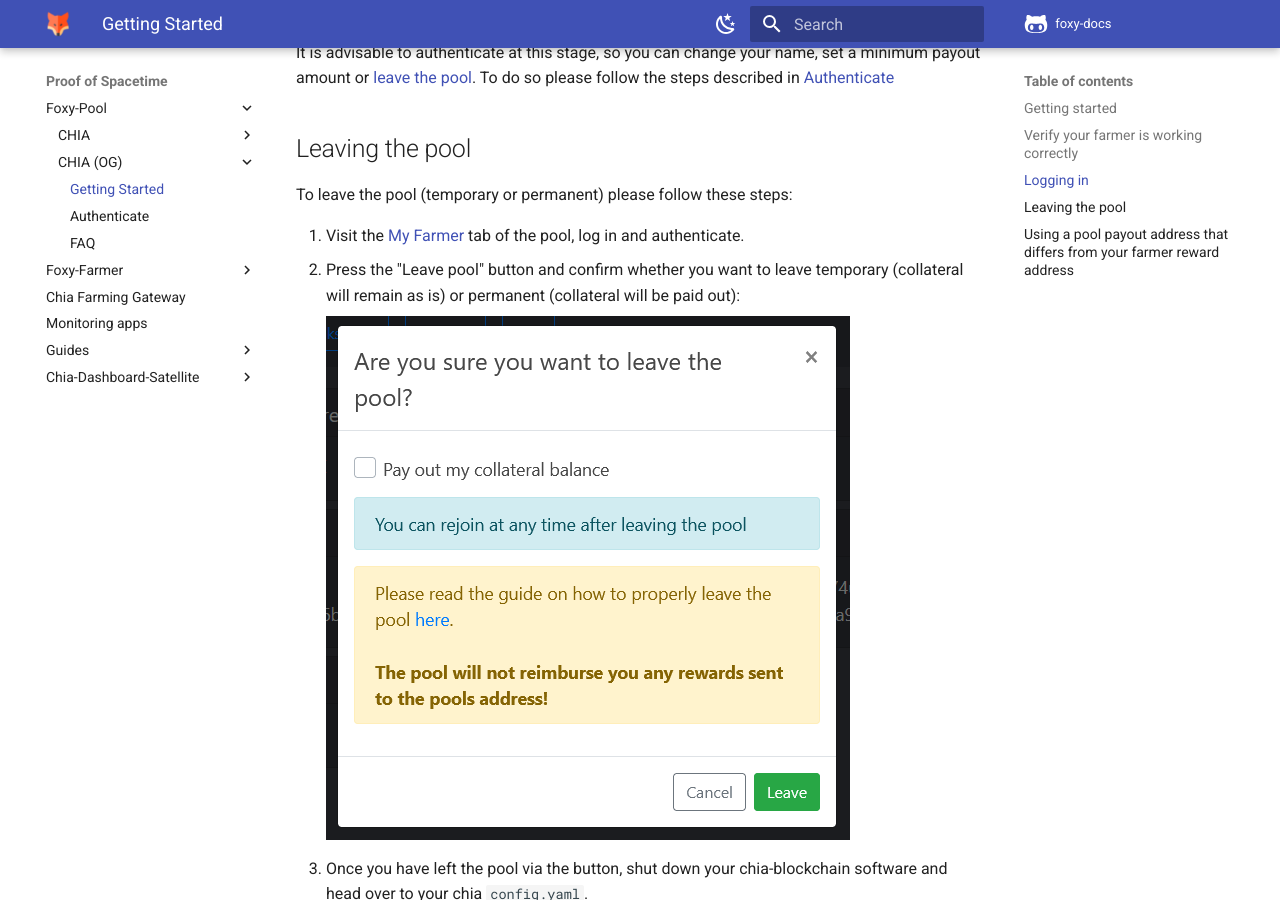
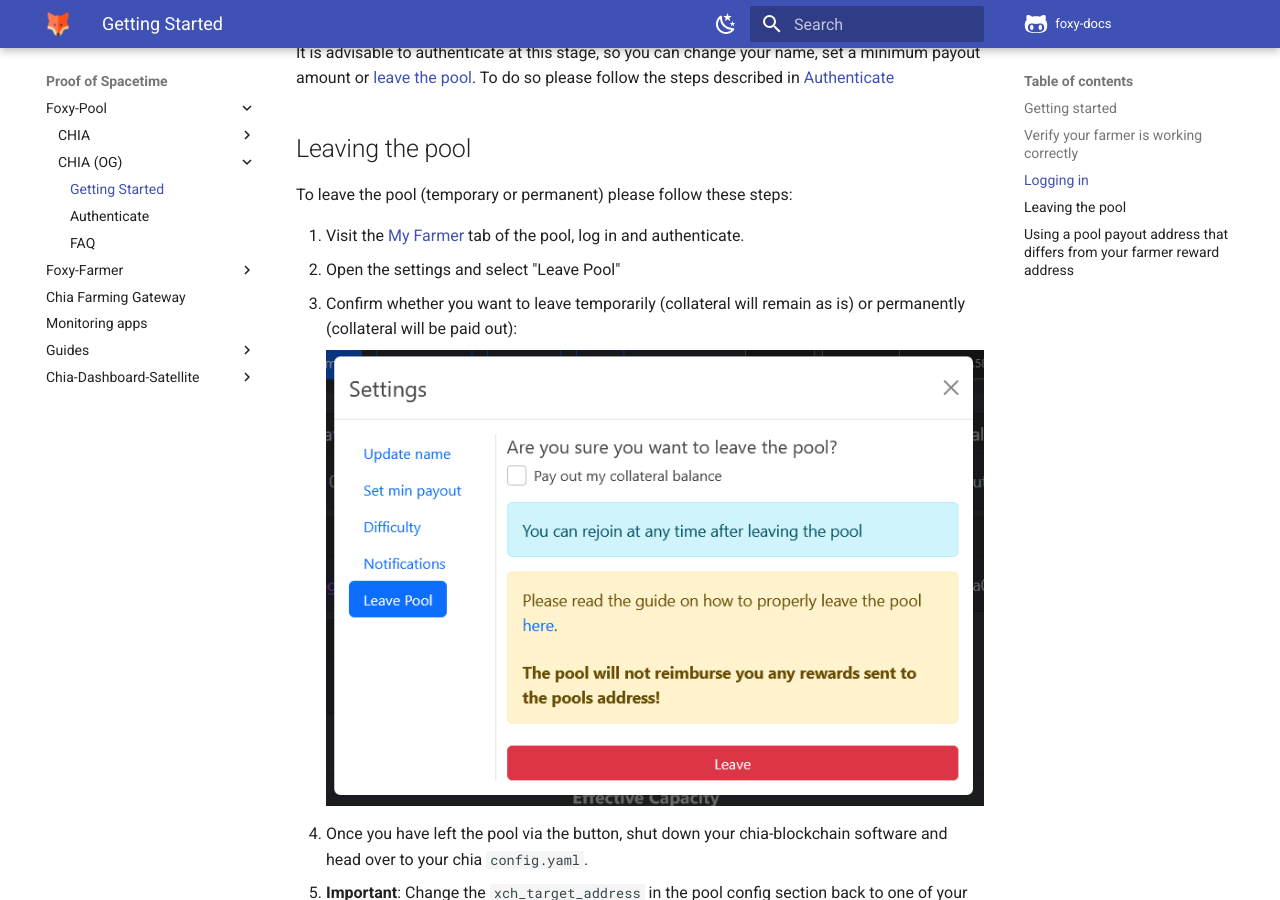
Before and after one commit to foxypool/docs, an MkDocs documentation site: the page built from docs/proof-of-spacetime/foxy-pool/pools/chia-og/getting-started.md, in a window 1280 px wide and 900 px high, scrolled down 1819 px. Built offline with MkDocs 1.6.1 and Material for MkDocs 9.7.7, drawn with Linux system fonts in a browser that asks for light colours; comment, search, counter and statistics services are not loaded.

Commit message:
Update og leave pool image

```diff
--- a/docs/proof-of-spacetime/foxy-pool/pools/chia-og/getting-started.md
+++ b/docs/proof-of-spacetime/foxy-pool/pools/chia-og/getting-started.md
@@ -50,13 +50,14 @@
 To leave the pool (temporary or permanent) please follow these steps:
 
 1. Visit the [My Farmer](https://chia-og.foxypool.io/my-farmer){target=_blank} tab of the pool, log in and authenticate.
-2. Press the "Leave pool" button and confirm whether you want to leave temporary (collateral will remain as is) or permanent (collateral will be paid out):
+2. Open the settings and select "Leave Pool"
+3. Confirm whether you want to leave temporarily (collateral will remain as is) or permanently (collateral will be paid out):
 
     ![leave pool](../../../../assets/img/getting-started/leave-chia-pool.png){: loading=lazy }
 
-3. Once you have left the pool via the button, shut down your chia-blockchain software and head over to your chia `config.yaml`.
-4. **Important**: Change the `xch_target_address` in the pool config section back to one of your addresses so that block rewards are credited to you instead of the pool!
-5. Install the official chia-blockchain software.
+4. Once you have left the pool via the button, shut down your chia-blockchain software and head over to your chia `config.yaml`.
+5. **Important**: Change the `xch_target_address` in the pool config section back to one of your addresses so that block rewards are credited to you instead of the pool!
+6. Install the official chia-blockchain software.
 
 ## Using a pool payout address that differs from your farmer reward address
 
```
Also changed, not shown: docs/proof-of-spacetime/foxy-pool/pools/chia-og/faq.md (+0 -3 lines), docs/assets/img/getting-started/leave-chia-pool.png.
